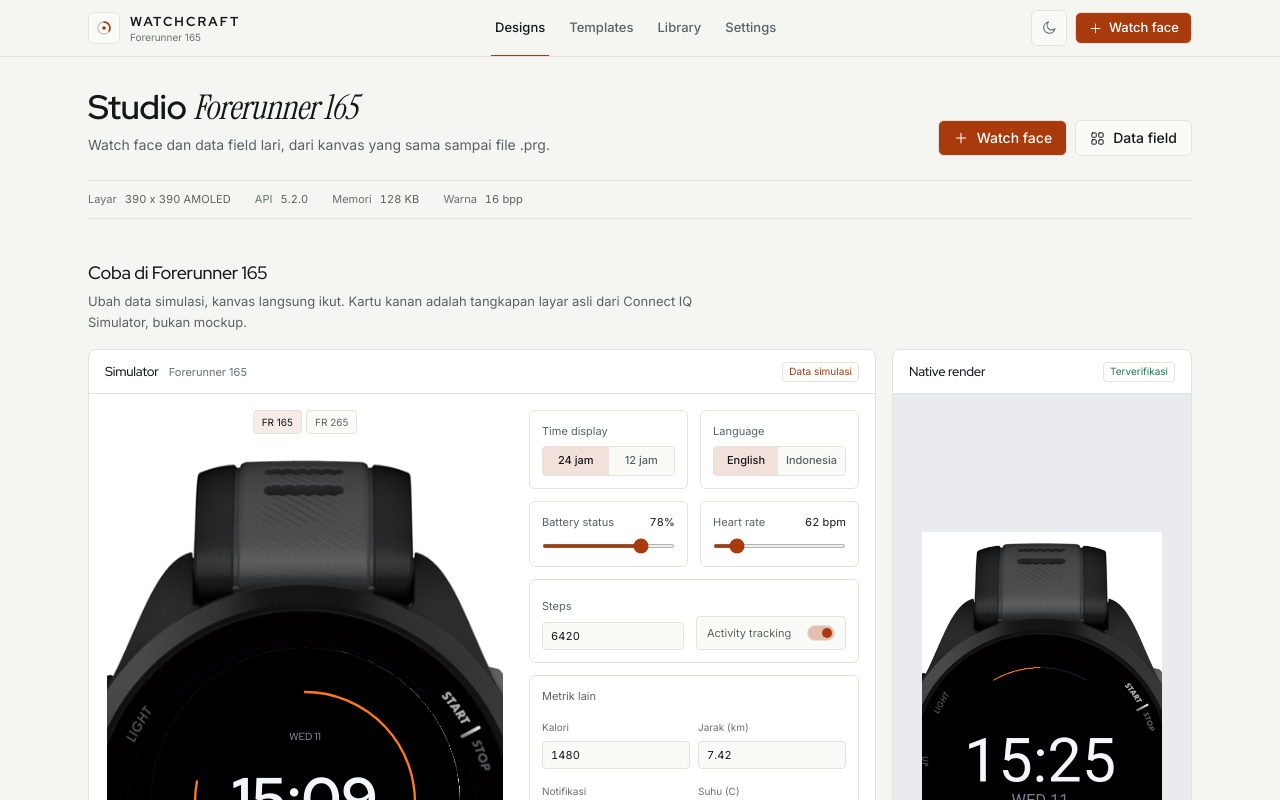
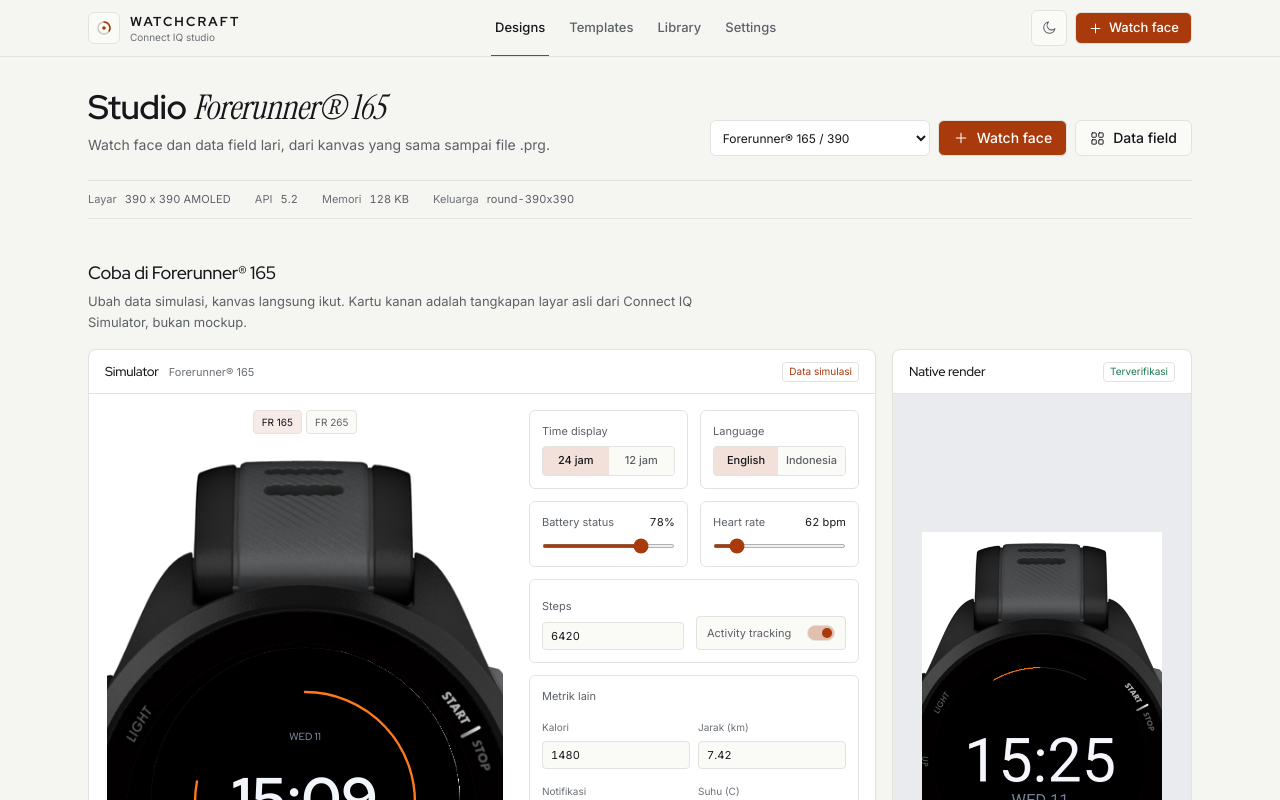
Before and after one commit to albiruby/WatchCraft, a Next.js app: page / in a window 1280 px wide. Shown: the top 800 px of the page. Built offline with nearby package versions, Linux system fonts and the light colour scheme.

Commit message:
feat: add all-device selector and dynamic studio specs

```diff
--- a/src/app/page.tsx
+++ b/src/app/page.tsx
@@ -11,7 +11,7 @@ import { TemplateCard } from "@/components/TemplateCard";
 import { WatchFaceThumbnail } from "@/components/WatchFaceThumbnail";
 import { ArrowLeft, Grid, Plus } from "@/components/icons";
 import { Badge, Button, Card, CardHeader } from "@/components/ui";
-import { FR165 } from "@/core/devices";
+import { DEVICES, DEFAULT_DEVICE_ID, apiVersion, getDevice } from "@/core/device-list";
 import type { Design } from "@/core/schema";
 import { TEMPLATES, createBlankDesign } from "@/core/templates";
 import { createId, listDesigns, saveDesign } from "@/lib/storage";
@@ -20,11 +20,29 @@ export default function DashboardPage() {
   const router = useRouter();
   const [designs, setDesigns] = useState<Design[]>([]);
   const [ready, setReady] = useState(false);
+  const [deviceId, setDeviceId] = useState(DEFAULT_DEVICE_ID);
 
   useEffect(() => {
     setDesigns(listDesigns());
     setReady(true);
+    try {
+      const saved = window.localStorage.getItem("watchcraft:device");
+      if (saved && DEVICES.some((device) => device.id === saved)) setDeviceId(saved);
+    } catch {
+      // Pakai device default.
+    }
   }, []);
+
+  function chooseDevice(id: string) {
+    setDeviceId(id);
+    try {
+      window.localStorage.setItem("watchcraft:device", id);
+    } catch {
+      // Pilihan hanya berlaku untuk sesi ini.
+    }
+  }
+
+  const device = getDevice(deviceId);
 
   function newDesign() {
     const id = createId();
@@ -48,13 +66,25 @@ export default function DashboardPage() {
         <div>
           <h1 className="text-[28px] leading-[1.05] font-semibold tracking-tight sm:text-[34px]">
             Studio{" "}
-            <span className="font-serif font-normal italic">Forerunner 165</span>
+            <span className="font-serif font-normal italic">{device.name}</span>
           </h1>
           <p className="mt-2 max-w-[62ch] text-[14px] leading-relaxed text-muted">
             Watch face dan data field lari, dari kanvas yang sama sampai file .prg.
           </p>
         </div>
-        <div className="flex flex-wrap gap-2">
+        <div className="flex flex-wrap items-center gap-2">
+          <select
+            value={deviceId}
+            onChange={(event) => chooseDevice(event.target.value)}
+            aria-label="Pilih model jam"
+            className="h-9 max-w-[220px] rounded-md border border-line bg-panel px-2 text-[12px] text-ink outline-none"
+          >
+            {DEVICES.map((item) => (
+              <option key={item.id} value={item.id}>
+                {item.name} / {item.width}
+              </option>
+            ))}
+          </select>
           <Button variant="primary" onClick={newDesign}>
             <Plus size={16} />
             Watch face
@@ -68,10 +98,10 @@ export default function DashboardPage() {
 
       <dl className="mt-6 flex flex-wrap items-center gap-x-6 gap-y-2 border-y border-line py-2.5">
         {[
-          ["Layar", "390 x 390 AMOLED"],
-          ["API", FR165.api],
-          ["Memori", "128 KB"],
-          ["Warna", "16 bpp"],
+          ["Layar", `${device.width} x ${device.height} ${device.display.toUpperCase()}`],
+          ["API", apiVersion(device)],
+          ["Memori", `${Math.round(device.watchFaceMemory / 1024)} KB`],
+          ["Keluarga", device.family],
         ].map(([label, value]) => (
           <div key={label} className="flex items-baseline gap-2">
             <dt className="text-[11px] text-faint">{label}</dt>
@@ -83,7 +113,7 @@ export default function DashboardPage() {
       <section className="mt-10">
         <div className="max-w-[64ch]">
           <h2 className="text-lg font-medium tracking-tight">
-            Coba di Forerunner 165
+            Coba di {device.name}
           </h2>
           <p className="mt-1 text-[13px] leading-relaxed text-muted">
             Ubah data simulasi, kanvas langsung ikut. Kartu kanan adalah tangkapan
@@ -91,7 +121,7 @@ export default function DashboardPage() {
           </p>
         </div>
         <div className="mt-4 grid gap-4 xl:grid-cols-[1fr_300px]">
-          <SimulatorPanel design={previewDesign} />
+          <SimulatorPanel design={previewDesign} deviceName={device.name} />
           <Card className="flex flex-col overflow-hidden">
             <CardHeader
               title="Native render"
--- a/src/components/AppShell.tsx
+++ b/src/components/AppShell.tsx
@@ -77,7 +77,7 @@ export function AppShell({ children }: { children: React.ReactNode }) {
             </span>
             <span className="flex flex-col leading-none">
               <span className="font-display text-[13px] font-bold tracking-[0.16em]">WATCHCRAFT</span>
-              <span className="mt-1 text-[10px] text-faint">Forerunner 165</span>
+              <span className="mt-1 text-[10px] text-faint">Connect IQ studio</span>
             </span>
           </Link>
 
--- a/src/components/SimulatorPanel.tsx
+++ b/src/components/SimulatorPanel.tsx
@@ -159,7 +159,13 @@ function Switch({  label,
   );
 }
 
-export function SimulatorPanel({ design }: { design: Design }) {
+export function SimulatorPanel({
+  design,
+  deviceName,
+}: {
+  design: Design;
+  deviceName?: string;
+}) {
   const [settings, setSettings] = useState<SimulationSettings>(DEFAULT_SIMULATION);
   const [ready, setReady] = useState(false);
   const [frameId, setFrameId] = useState<FrameSpec["id"]>("fr165");
@@ -188,7 +194,7 @@ export function SimulatorPanel({ design }: { design: Design }) {
     <Card className="overflow-hidden">
       <CardHeader
         title="Simulator"
-        meta="Forerunner 165"
+        meta={deviceName ?? "Forerunner 165"}
         action={<Badge tone="accent">Data simulasi</Badge>}
       />
 
--- /dev/null
+++ b/src/core/device-list.ts
@@ -0,0 +1,43 @@
+import catalog from "./device-catalog.json";
+
+export type DeviceInfo = {
+  id: string;
+  name: string;
+  width: number;
+  height: number;
+  display: string;
+  family: string;
+  api: string;
+  watchFaceMemory: number;
+};
+
+function cleanName(value: string): string {
+  return value
+    .replace(/Â®/g, "®")
+    .replace(/Â/g, "")
+    .replace(/ForerunnerAr/g, "Forerunner")
+    .trim();
+}
+
+export const DEVICES = (catalog as DeviceInfo[]).map((device) => ({
+  ...device,
+  name: cleanName(device.name),
+}));
+
+export const DEFAULT_DEVICE_ID = "fr165";
+
+export function getDevice(id: string): DeviceInfo {
+  return (
+    DEVICES.find((device) => device.id === id) ??
+    DEVICES.find((device) => device.id === DEFAULT_DEVICE_ID) ??
+    DEVICES[0]
+  );
+}
+
+export function deviceLabel(device: DeviceInfo): string {
+  return `${device.name} / ${device.width} x ${device.height}`;
+}
+
+export function apiVersion(device: DeviceInfo): string {
+  return device.api.replace("API level ", "");
+}
```
Also changed, not shown: src/core/device-catalog.json (line endings or trailing spaces).
